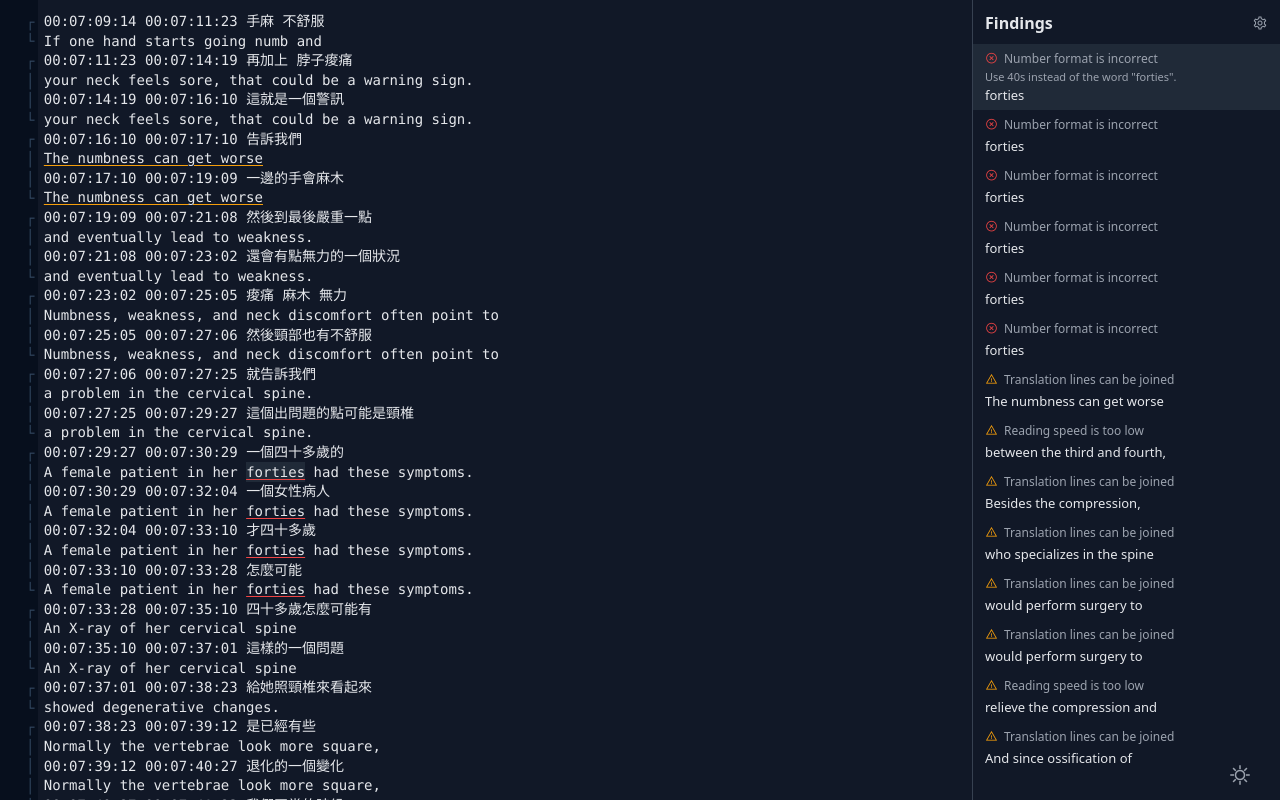
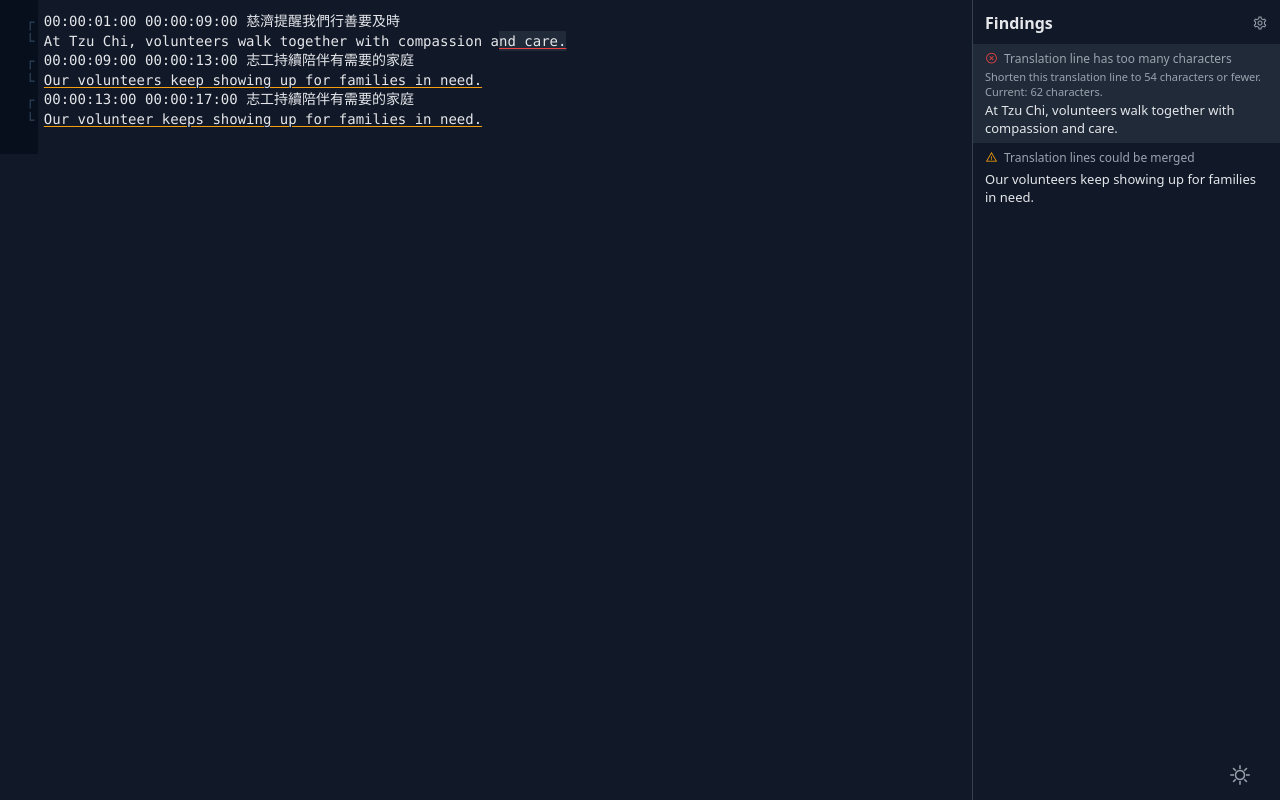
Before and after one commit to weiying-chen/sub, a React (Vite) app: page / in a window 1280 px wide. Built offline with nearby package versions, Linux system fonts and the light colour scheme; a web font is replaced by a local one.

Commit message:
Refine demo default rules

```diff
--- a/src/analysis/subsFindingDefaults.ts
+++ b/src/analysis/subsFindingDefaults.ts
@@ -1,19 +1,12 @@
 import type { Metric } from "./types"
 
 export const DEFAULT_SUBS_FINDING_RULE_TYPES: Metric["type"][] = [
+  "MAX_CHARS",
+  "MERGE_CANDIDATE",
+  "NUMBER_STYLE",
+  "PUNCTUATION",
   "MAX_CPS",
-  "MAX_CHARS",
-  "BLOCK_STRUCTURE",
-  "TIMESTAMP_FORMAT",
-  "NUMBER_STYLE",
-  "DASH_STYLE",
-  "PERCENT_STYLE",
-  "PUNCTUATION",
-  "SPAN_GAP",
-  "JOINABLE_BREAK",
   "MIN_CPS",
-  "MERGE_CANDIDATE",
-  "BASELINE",
 ]
 
 export function resolveSubsFindingRuleFilters(
--- a/src/fixtures/subtitles.ts
+++ b/src/fixtures/subtitles.ts
@@ -1,172 +1,6 @@
-export const sampleSubtitles = `00:07:09:14	00:07:11:23	手麻 不舒服
-If one hand starts going numb and
-00:07:11:23	00:07:14:19	再加上 脖子痠痛
-your neck feels sore, that could be a warning sign.
-00:07:14:19	00:07:16:10	這就是一個警訊
-your neck feels sore, that could be a warning sign.
-00:07:16:10	00:07:17:10	告訴我們
-The numbness can get worse
-00:07:17:10	00:07:19:09	一邊的手會麻木
-The numbness can get worse
-00:07:19:09	00:07:21:08	然後到最後嚴重一點
-and eventually lead to weakness.
-00:07:21:08	00:07:23:02	還會有點無力的一個狀況
-and eventually lead to weakness.
-00:07:23:02	00:07:25:05	痠痛 麻木 無力
-Numbness, weakness, and neck discomfort often point to
-00:07:25:05	00:07:27:06	然後頸部也有不舒服
-Numbness, weakness, and neck discomfort often point to
-00:07:27:06	00:07:27:25	就告訴我們
-a problem in the cervical spine.
-00:07:27:25	00:07:29:27	這個出問題的點可能是頸椎
-a problem in the cervical spine.
-00:07:29:27	00:07:30:29	一個四十多歲的
-A female patient in her forties had these symptoms.
-00:07:30:29	00:07:32:04	一個女性病人
-A female patient in her forties had these symptoms.
-00:07:32:04	00:07:33:10	才四十多歲
-A female patient in her forties had these symptoms.
-00:07:33:10	00:07:33:28	怎麼可能
-A female patient in her forties had these symptoms.
-00:07:33:28	00:07:35:10	四十多歲怎麼可能有
-An X-ray of her cervical spine
-00:07:35:10	00:07:37:01	這樣的一個問題
-An X-ray of her cervical spine
-00:07:37:01	00:07:38:23	給她照頸椎來看起來
-showed degenerative changes.
-00:07:38:23	00:07:39:12	是已經有些
-Normally the vertebrae look more square,
-00:07:39:12	00:07:40:27	退化的一個變化
-Normally the vertebrae look more square,
-00:07:40:27	00:07:41:23	我們正常的時候
-Normally the vertebrae look more square,
-00:07:41:23	00:07:42:27	比較方形的
-but hers were already starting to wear down.
-00:07:42:27	00:07:44:22	這個有一些退化的一個狀況
-but hers were already starting to wear down.
-00:07:44:22	00:07:47:01	但是這個並沒辦法看出
-However, this scan couldn't show the nerves.
-00:07:47:01	00:07:48:06	神經的一個狀況
-However, this scan couldn't show the nerves.
-00:07:48:06	00:07:49:09	所以核磁共振
-Because her numbness was quite obvious and
-00:07:49:09	00:07:51:26	因為她麻木的情形滿明顯的
-Because her numbness was quite obvious and
-00:07:51:26	00:07:53:14	給她敲反射動作的時候
-her reflexes were abnormal, an MRI was arranged.
-00:07:53:14	00:07:54:10	也有不一樣的
-her reflexes were abnormal, an MRI was arranged.
-00:07:54:10	00:07:55:08	一個情形的時候
-her reflexes were abnormal, an MRI was arranged.
-00:07:55:08	00:07:57:28	所以再給她安排做核磁共振
-her reflexes were abnormal, an MRI was arranged.
-00:07:57:28	00:07:58:16	果不其然
-Just as expected, it showed nerve compression
-00:07:58:16	00:08:00:07	可以看得到這個神經
-Just as expected, it showed nerve compression
-00:08:00:07	00:08:01:17	壓迫的一個狀況
-Just as expected, it showed nerve compression
-00:08:01:17	00:08:04:08	在這個第三 第四頸椎
-between the third and fourth,
-00:08:04:08	00:08:06:06	跟第四
-between the third and fourth,
-00:08:06:06	00:08:07:29	第五 第六頸椎之間
-and the fifth and sixth cervical vertebrae.
-00:08:07:29	00:08:09:29	有這樣壓迫的一個狀況
-and the fifth and sixth cervical vertebrae.
-00:08:09:29	00:08:11:10	壓迫的一個狀況
-and the fifth and sixth cervical vertebrae.
-00:08:11:10	00:08:12:11	除了這個壓迫
-Besides the compression,
-00:08:12:11	00:08:13:23	這個狀況以外
-Besides the compression,
-00:08:13:23	00:08:15:23	其實這上面這個地方
-the area above also shows structural changes.
-00:08:15:23	00:08:17:01	也是告訴我們
-the area above also shows structural changes.
-00:08:17:01	00:08:18:15	它的一個結構上
-This is what's called
-00:08:18:15	00:08:19:17	不太相同
-ossification of the posterior longitudinal ligament.
-00:08:19:17	00:08:21:02	這個有所謂的
-ossification of the posterior longitudinal ligament.
-00:08:21:02	00:08:23:15	後縱韌帶的鈣化
-ossification of the posterior longitudinal ligament.
-00:08:23:15	00:08:24:29	我們骨頭
-The spine is stabilized by ligaments.
-00:08:24:29	00:08:26:20	要維持這個穩定
-The spine is stabilized by ligaments.
-00:08:26:20	00:08:28:00	旁邊有一些韌帶
-In the front is the anterior longitudinal ligament,
-00:08:28:00	00:08:29:23	這是前縱韌帶
-In the front is the anterior longitudinal ligament,
-00:08:29:23	00:08:31:19	後面有個後縱韌帶
-and behind it is the posterior longitudinal ligament,
-00:08:31:19	00:08:33:23	就是脊椎骨的後面的意思
-and behind it is the posterior longitudinal ligament,
-00:08:33:23	00:08:34:19	這個地方
-which is more likely to calcify in East Asians.
-00:08:34:19	00:08:36:00	在東方人比較多
-which is more likely to calcify in East Asians.
-00:08:36:00	00:08:37:05	它容易鈣化
-which is more likely to calcify in East Asians.
-00:08:37:05	00:08:38:21	所以這一個病人就等於
-So in this patient,
-00:08:38:21	00:08:40:01	有這個地方的鈣化
-the calcification narrowed the space,
-00:08:40:01	00:08:41:15	讓這個空間狹小
-the calcification narrowed the space,
-00:08:41:15	00:08:42:20	然後又有
-and there was also a herniated disc.
-00:08:42:20	00:08:43:29	椎間盤的突出
-and there was also a herniated disc.
-00:08:43:29	00:08:45:25	所以這兩個因素加在一起
-Together, these two factors compressed the nerve.
-00:08:45:25	00:08:46:24	壓迫到神經
-Together, these two factors compressed the nerve.
-00:08:46:24	00:08:47:29	所以
-Together, these two factors compressed the nerve.
-00:08:47:29	00:08:49:00	骨科或神經外科
-An orthopedic surgeon or neurosurgeon
-00:08:49:00	00:08:51:21	脊椎的專家就會去開刀
-An orthopedic surgeon or neurosurgeon
-00:08:51:21	00:08:52:27	把這個局部的
-who specializes in the spine
-00:08:52:27	00:08:54:19	有問題的壓迫點
-who specializes in the spine
-00:08:54:19	00:08:55:18	給它除掉
-would perform surgery to
-00:08:55:18	00:08:56:19	然後給它放上
-would perform surgery to
-00:08:56:19	00:08:57:29	這樣的一個支架
-relieve the compression and
-00:08:57:29	00:08:59:10	讓這個
-relieve the compression and
-00:08:59:10	00:09:01:29	局部的那個壓迫除掉
-relieve the compression and
-00:09:01:29	00:09:03:09	然後它的穩定度
-place a support to stabilize the spine.
-00:09:03:09	00:09:04:19	又可以維持得很好
-place a support to stabilize the spine.
-00:09:04:19	00:09:06:13	因為這才四十幾歲
-As she's only in her forties,
-00:09:06:13	00:09:06:26	你要
-As she's only in her forties,
-00:09:06:26	00:09:09:13	一定要讓她能夠未來
-the goal is to prevent the condition from recurring.
-00:09:09:13	00:09:11:05	不至於又發生重複的
-the goal is to prevent the condition from recurring.
-00:09:11:05	00:09:11:26	這個狀況
-And since ossification of
-00:09:11:26	00:09:13:18	所以透過這樣的一個處理
-And since ossification of
-00:09:13:18	00:09:15:12	這個後縱韌帶的鈣化
-the posterior longitudinal ligament is more common
-00:09:15:12	00:09:17:22	是東方人相對於西方人
-the posterior longitudinal ligament is more common
-00:09:17:22	00:09:18:21	比較常見的
-in East Asians,
-00:09:18:21	00:09:20:07	所以這兩個加在一起
-these combined factors need further treatment.
-00:09:20:07	00:09:22:14	就需要進一步地一個處理
-these combined factors need further treatment.`
+export const sampleSubtitles = `00:00:01:00	00:00:09:00	慈濟提醒我們行善要及時
+At Tzu Chi, volunteers walk together with compassion and care.
+00:00:09:00	00:00:13:00	志工持續陪伴有需要的家庭
+Our volunteers keep showing up for families in need.
+00:00:13:00	00:00:17:00	志工持續陪伴有需要的家庭
+Our volunteer keeps showing up for families in need.`
```
Also changed, not shown: 2 other files (tests, documents, lock files or other folders).
